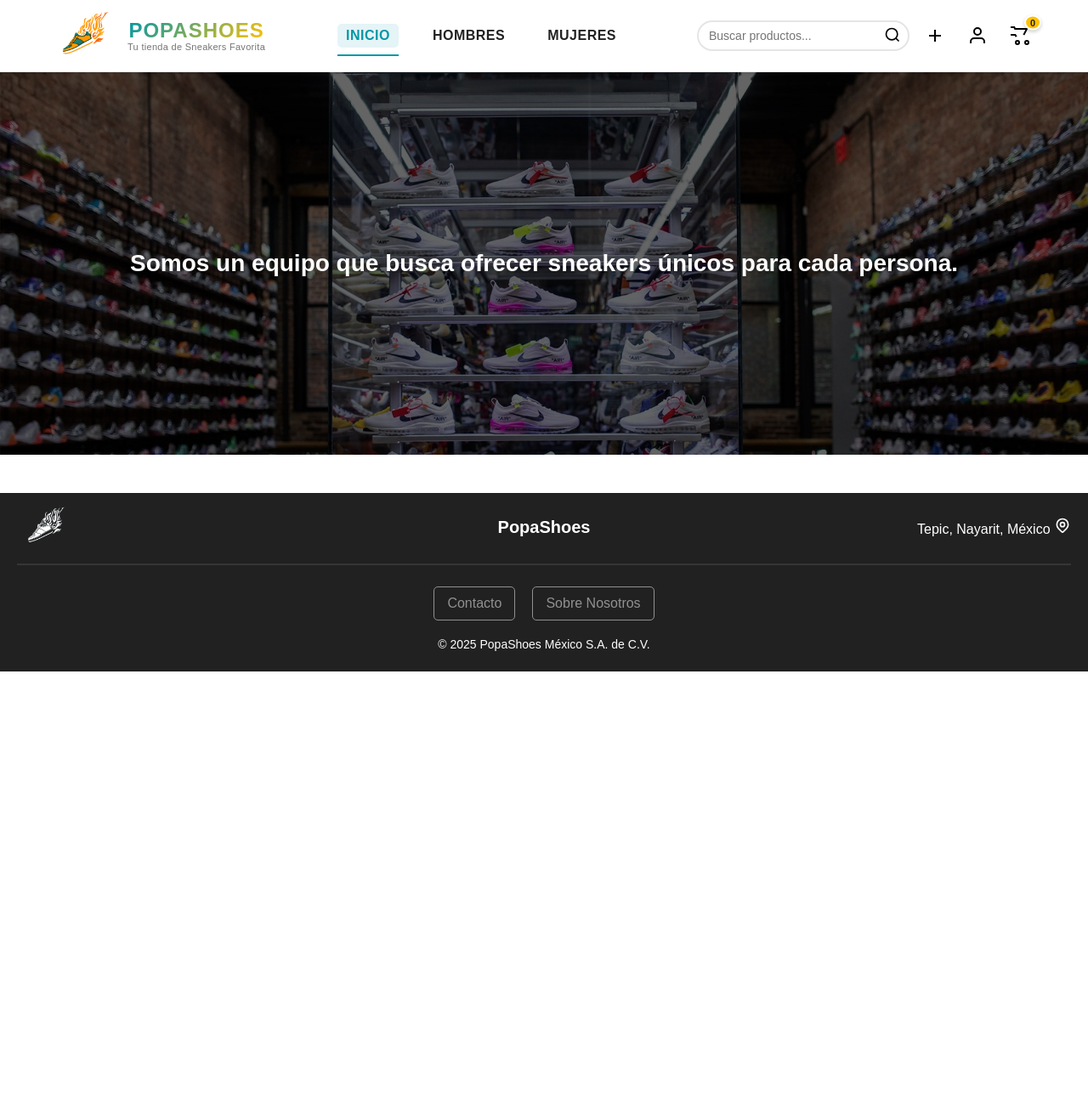
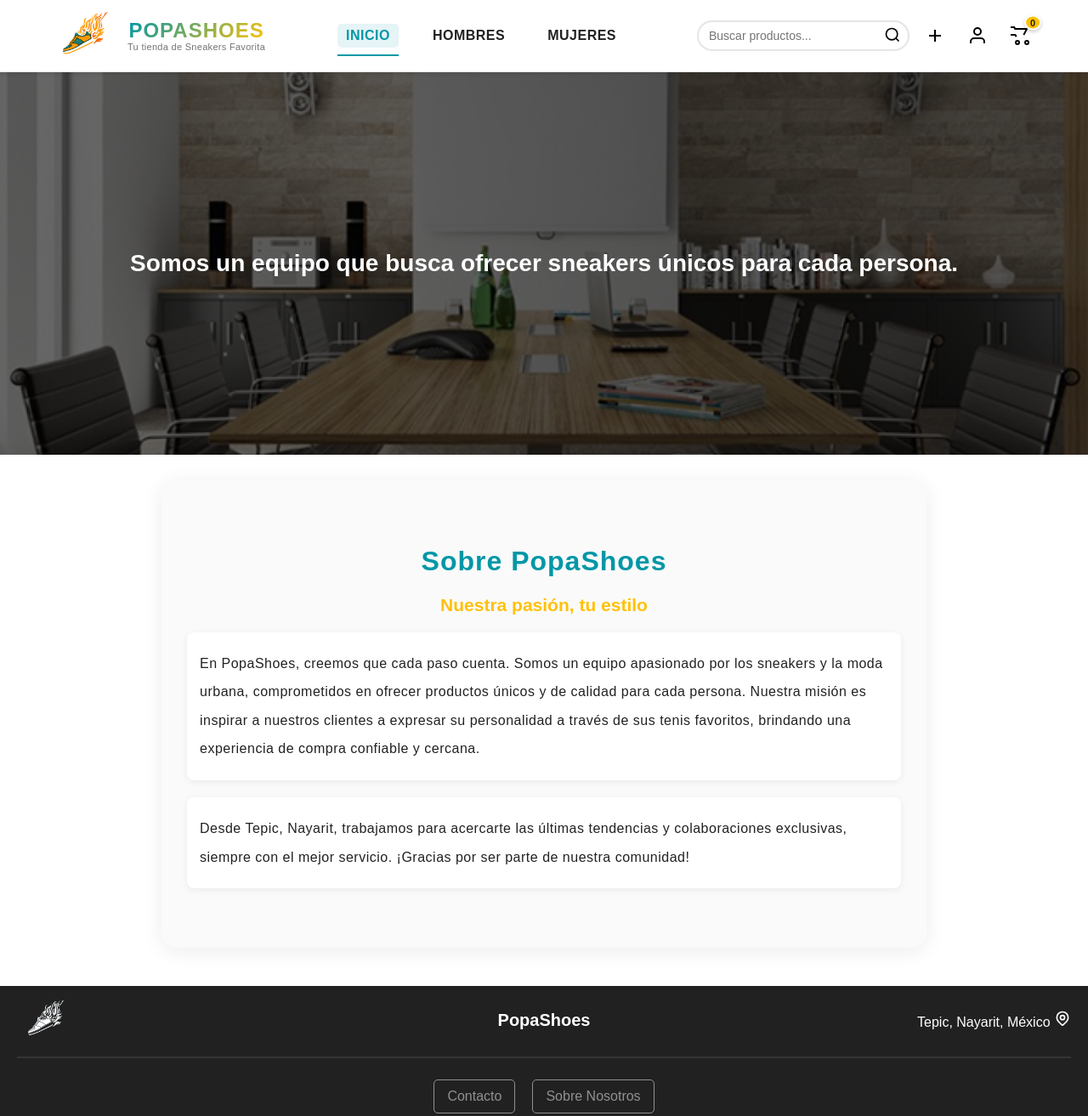
Before and after one commit to SoyJuanGlez/Programacion-WEB, a plain HTML site: page frontend/sobreNosotros.html in a window 1280 px wide. Shown: the top 1313 px of the page at 85% size. Before the commit the page ends 800 px from the top, so only its background shows below. Drawn offline with Linux system fonts and the light colour scheme; a web font is replaced by a local one.

Commit message:
Apartado "Sobre Nosotros"

```diff
--- a/frontend/sobreNosotros.html
+++ b/frontend/sobreNosotros.html
@@ -88,13 +88,24 @@
 
     <!--Barra de navegacion removida - ahora integrada en header-->
 
-    <section class="imagen">
+    <section class="imagen_SN">
         <div class ="contenido-imagen">
             <h2>Somos un equipo que busca ofrecer sneakers únicos para cada persona.</h2>
         </div>
     </section>
 
-
+    <main class="sobre-nosotros-main">
+    <section class="sobre-nosotros-info">
+        <h2 class="sobre-nosotros-titulo">Sobre PopaShoes</h2>
+        <h3 class="sobre-nosotros-subtitulo">Nuestra pasión, tu estilo</h3>
+        <p class="sobre-nosotros-descripcion">
+            En PopaShoes, creemos que cada paso cuenta. Somos un equipo apasionado por los sneakers y la moda urbana, comprometidos en ofrecer productos únicos y de calidad para cada persona. Nuestra misión es inspirar a nuestros clientes a expresar su personalidad a través de sus tenis favoritos, brindando una experiencia de compra confiable y cercana.
+        </p>
+        <p class="sobre-nosotros-descripcion">
+            Desde Tepic, Nayarit, trabajamos para acercarte las últimas tendencias y colaboraciones exclusivas, siempre con el mejor servicio. ¡Gracias por ser parte de nuestra comunidad!
+        </p>
+    </section>
+</main>
 
     <footer>
         <div class="footer-arriba">
--- a/frontend/styles/style.css
+++ b/frontend/styles/style.css
@@ -451,6 +451,21 @@ h1,h2,h3{
     position: relative;
 }
 
+.imagen_SN{
+    background-image: url(../img/Mesa.jpg); /* Cambiado a Fondo.png */
+    background-repeat: no-repeat;
+    background-size: cover;
+    height: 450px;
+    width: 100vw;
+    left: 50%;
+    right: 50%;
+    margin-left: -50vw;
+    margin-right: -50vw;
+    max-width: 100vw;
+    overflow-x: hidden;
+    position: relative;
+}
+
 .contenido-imagen{
     position: absolute;
     background-color: rgba(0, 0, 0,.5); /*Anterior */
@@ -796,3 +811,49 @@ footer a:hover {
     font-size: 1.4rem;
     margin-top: 2rem;
 }
+
+.sobre-nosotros-main {
+    display: flex;
+    flex-direction: column;
+    gap: 2rem;
+    padding: 3rem 2rem;
+    background: #fafafa;
+    max-width: 900px;
+    margin: 3rem auto 2rem auto;
+    border-radius: 18px;
+    box-shadow: 0 4px 24px rgba(0,0,0,0.08);
+}
+
+.sobre-nosotros-info {
+    flex: 1;
+    min-width: 250px;
+    padding: 2rem 1rem;
+    text-align: left;
+}
+
+.sobre-nosotros-titulo {
+    font-size: 3.2rem;
+    font-weight: 800;
+    margin-bottom: 2rem;
+    color: var(--secundario);
+    letter-spacing: 1px;
+}
+
+.sobre-nosotros-subtitulo {
+    font-size: 2.1rem;
+    color: var(--primario);
+    margin-bottom: 2rem;
+    font-weight: 600;
+}
+
+.sobre-nosotros-descripcion {
+    font-size: 1.6rem;
+    color: #222;
+    margin-bottom: 2rem;
+    line-height: 2.1;
+    background: #fff;
+    border-radius: 8px;
+    padding: 2rem 1.5rem;
+    box-shadow: 0 2px 8px #0001;
+    letter-spacing: 0.5px;
+}
```
Also changed, not shown: frontend/img/Mesa.jpg (added).
